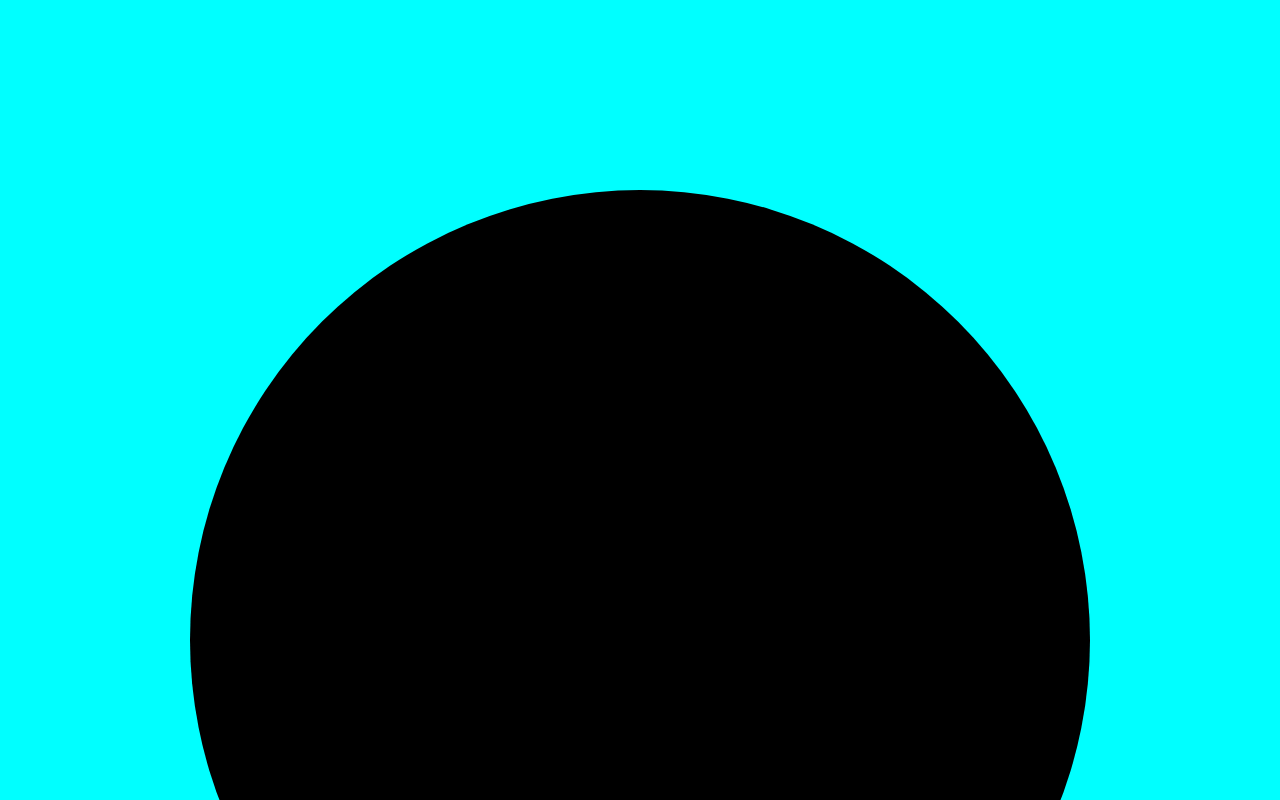
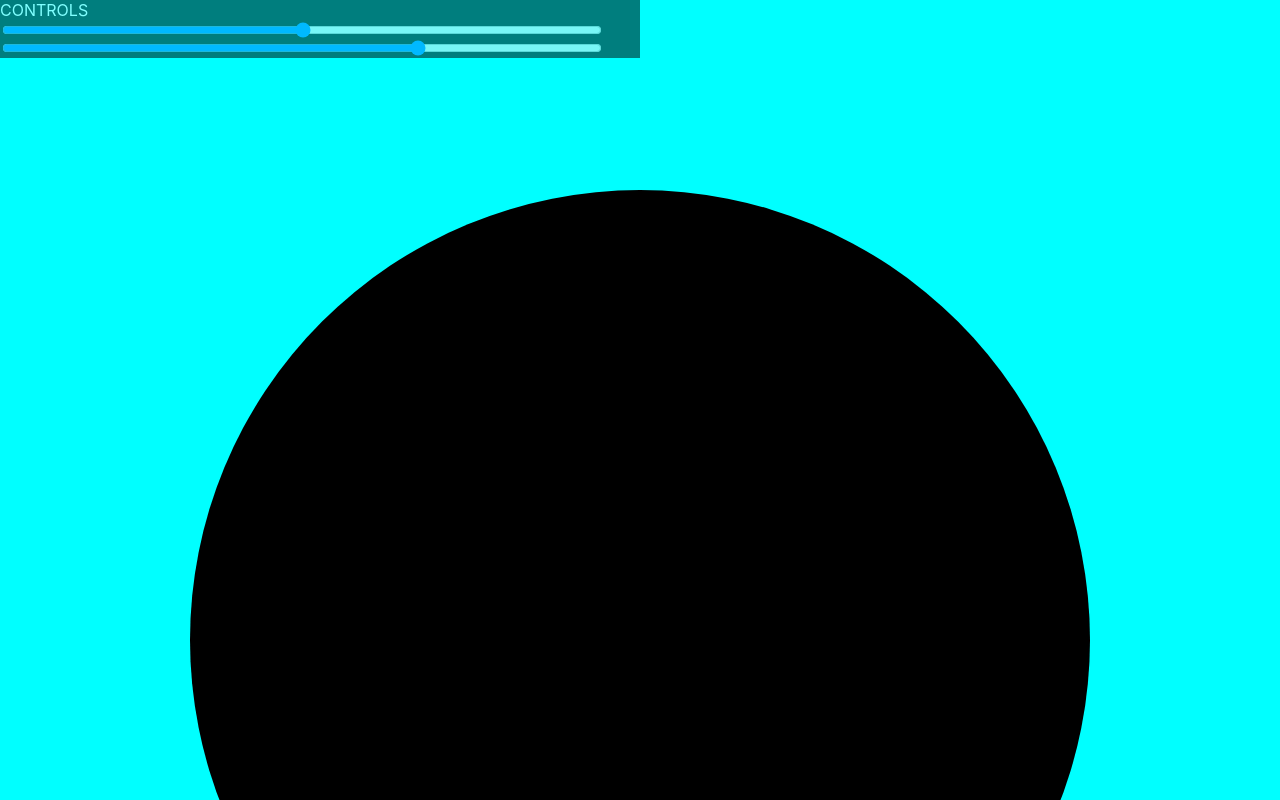
Before and after one commit to dopplerreflect/art-with-controls, a React (Vite) app: page /One in a window 1280 px wide. Shown: the top 800 px of the page. Built offline with nearby package versions, Linux system fonts and the light colour scheme.

Commit message:
refactor: create types, reducer and Controls files

```diff
--- /dev/null
+++ b/src/Controls.tsx
@@ -0,0 +1,26 @@
+import { ChangeEventHandler, useRef } from 'react';
+type ControlsProps = {
+  controls: Controls;
+  handleControlChange: ChangeEventHandler<HTMLInputElement>;
+};
+
+const Controls = ({ controls, handleControlChange }: ControlsProps) => {
+  return (
+    <div className='Controls'>
+      CONTROLS
+      {controls.map(control => (
+        <input
+          key={control.name}
+          type='range'
+          name={control.name}
+          min={control.min}
+          max={control.max}
+          onChange={handleControlChange}
+          value={controls.find((c: Control) => c.name === control.name)!.value}
+        />
+      ))}
+    </div>
+  );
+};
+
+export default Controls;
--- a/src/Image.css
+++ b/src/Image.css
@@ -12,7 +12,7 @@
   top: 0;
   left: 0;
   width: 50vw;
-  height: 100vh;
+  /* height: 100vh; */
   color: white;
   background-color: black;
 }
--- a/src/gallery/One.tsx
+++ b/src/gallery/One.tsx
@@ -1,40 +1,15 @@
 import { ChangeEvent, useReducer, useRef, useState } from 'react';
+import Controls from '../Controls';
+import reducer from '../reducer';
 import '../Image.css';
-
-type Control = {
-  name: string;
-  value: number;
-  min: number;
-  max: number;
-};
-
-type Controls = Control[];
-
-type ReducerAction = {
-  control: string;
-  value: number;
-};
 
 const controlsInitialState: Controls = [
   { name: 'hue', value: 180, min: 0, max: 359 },
   { name: 'radius', value: 45, min: 1, max: 64 },
 ];
 
-const reducer = (controls: Controls, action: ReducerAction) => {
-  const { control, value } = action;
-  const newControls: Controls = [
-    ...controls.filter(c => c.name !== control),
-    { ...controls.find(c => c.name === control)!, value },
-  ].sort((a, b) => (a.name > b.name ? 1 : -1));
-  return newControls;
-};
-
 const One = () => {
-  const controlsRef = useRef<HTMLDivElement>(null);
-  const toggleControls = () => {
-    const controls = controlsRef.current!;
-    controls.classList.toggle('hidden');
-  };
+  const [showControls, setShowControls] = useState(false);
 
   const [controls, dispatch] = useReducer(reducer, controlsInitialState);
 
@@ -44,21 +19,8 @@ const One = () => {
 
   return (
     <div className='Container'>
-      <div ref={controlsRef} className='Controls hidden'>
-        CONTROLS
-        {controls.map(control => (
-          <input
-            key={control.name}
-            type='range'
-            name={control.name}
-            min={control.min}
-            max={control.max}
-            onChange={handleControlChange}
-            value={controls.find((c: Control) => c.name === control.name)!.value}
-          />
-        ))}
-      </div>
-      <div className='Image' onClick={toggleControls}>
+      <Controls controls={controls} handleControlChange={handleControlChange} />
+      <div className='Image' onClick={() => setShowControls(!showControls)}>
         <svg xmlns='http://www.w3.org/2000/svg' viewBox='0 0 128 128'>
           <rect
             width={128}
--- /dev/null
+++ b/src/reducer.ts
@@ -0,0 +1,10 @@
+const reducer = (controls: Controls, action: ReducerAction) => {
+  const { control, value } = action;
+  const newControls: Controls = [
+    ...controls.filter(c => c.name !== control),
+    { ...controls.find(c => c.name === control)!, value },
+  ].sort((a, b) => (a.name > b.name ? 1 : -1));
+  return newControls;
+};
+
+export default reducer;
```
Also changed, not shown: src/types.d.ts (added, +13 -0 lines).
